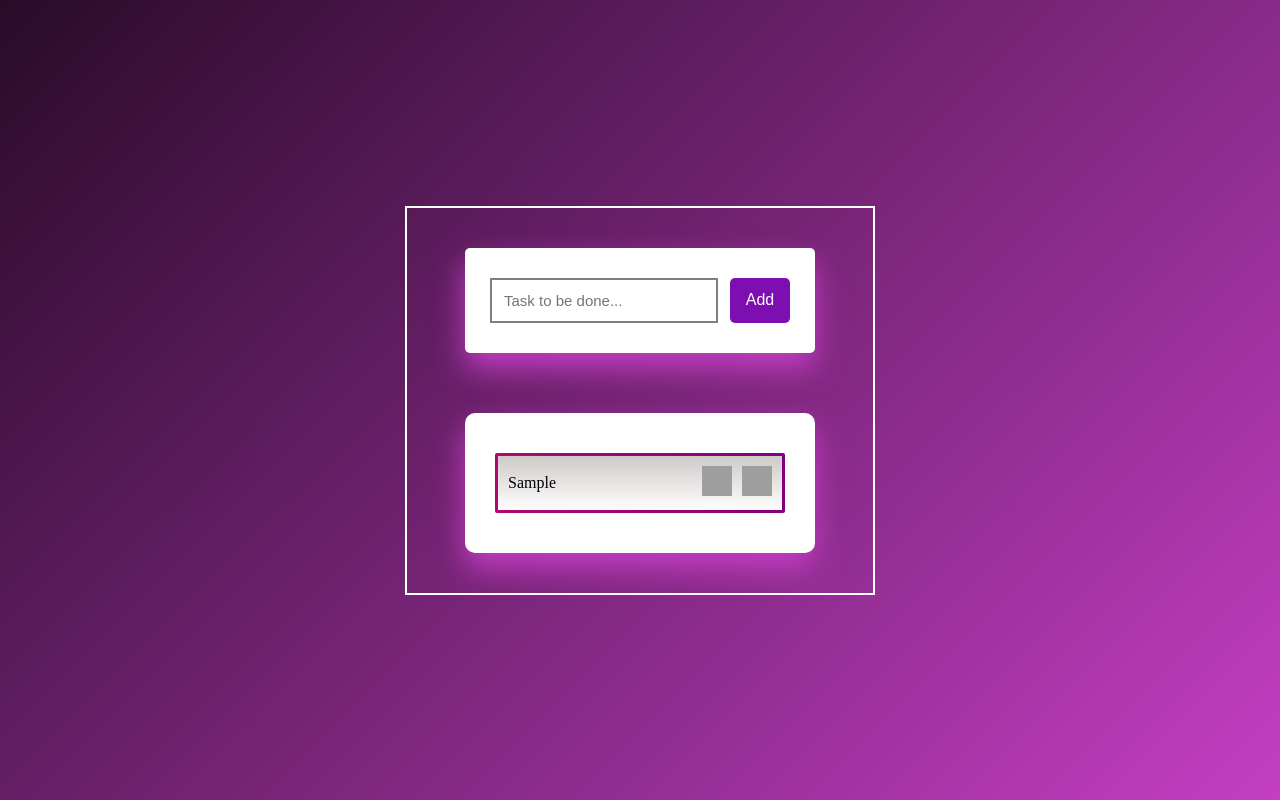
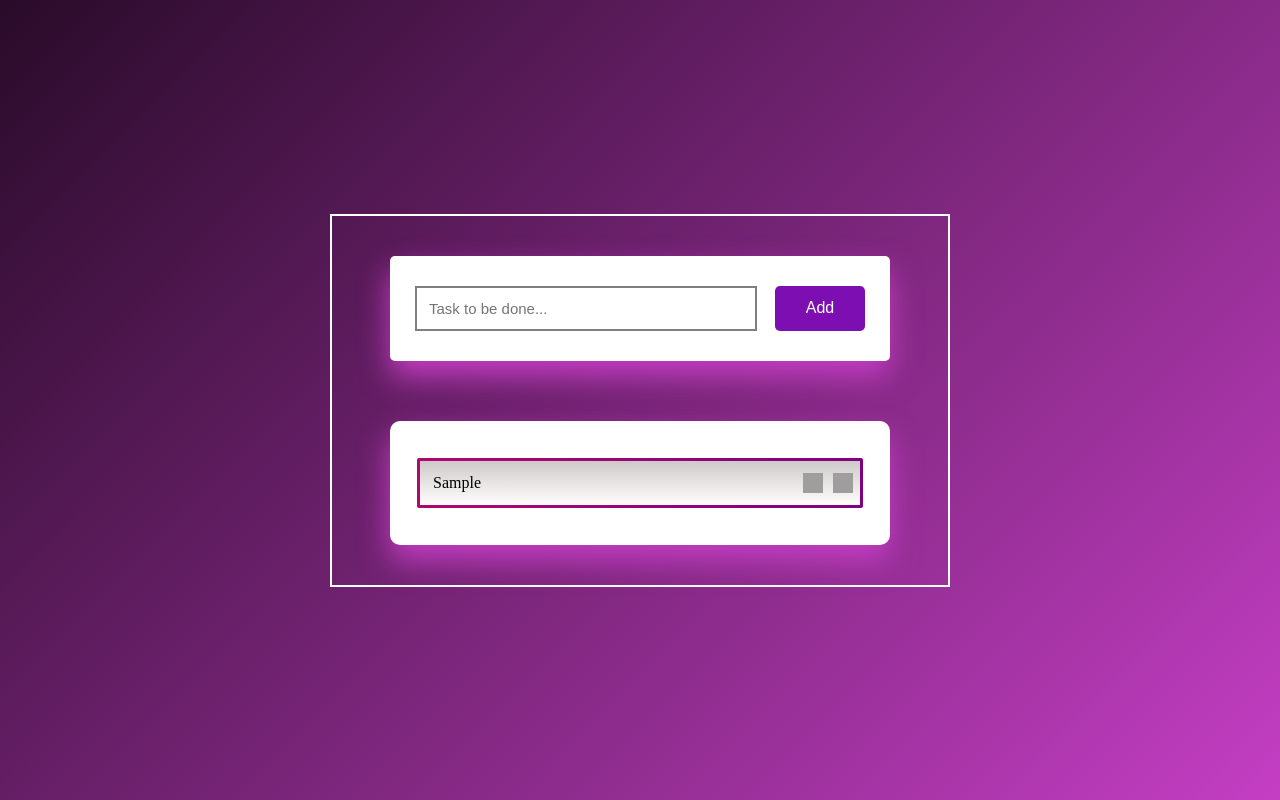
Before and after one commit to surbhi0310/To-Do-List, a plain HTML site: page src/index.html in a window 1280 px wide. Both pictures are taken after typing "Sample" into the empty fields and a click on the button "Add". Drawn offline with Linux system fonts and the light colour scheme; grey boxes are pictures that could not be loaded.

Commit message:
Update style.css

```diff
--- a/src/style.css
+++ b/src/style.css
@@ -28,7 +28,7 @@ body{
 }
 
 #newtask{
-    width: 350px;
+    width: 500px;
     background-color: white;
     padding:30px 25px;
     border-radius: 5px;
@@ -82,14 +82,22 @@ body{
     background-repeat: no-repeat; /* this is important */
     border: 3px solid transparent;
     border-radius: 2px;
-    padding: 10px;
-    margin: 10px;
+    padding: 7px;
+    margin: 7px;
     display: flex;
     justify-content: space-between;
     align-items: center;
 }
-img{
-    width: 30px;
-    height: 30px;
-    margin-left: 10px;
+.task span {
+    flex-grow: 1;
+    padding: 6px;
 }
+.icons {
+    display: flex;
+    gap: 10px;
+}
+.icons img {
+    width: 20px;
+    height: 20px;
+    cursor: pointer;
+}
```
